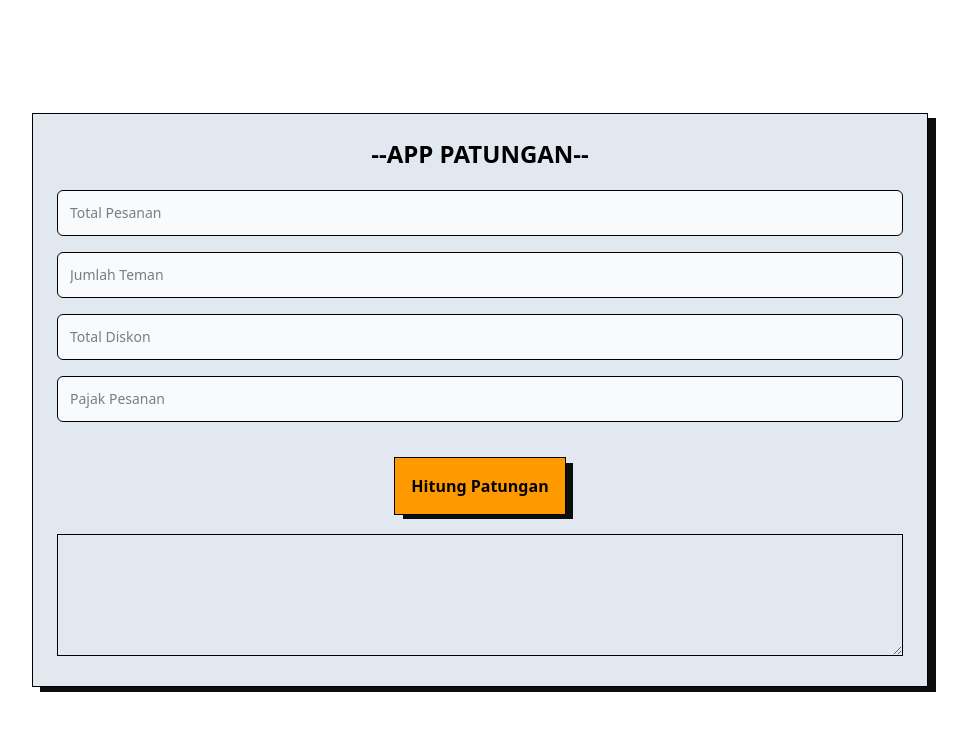
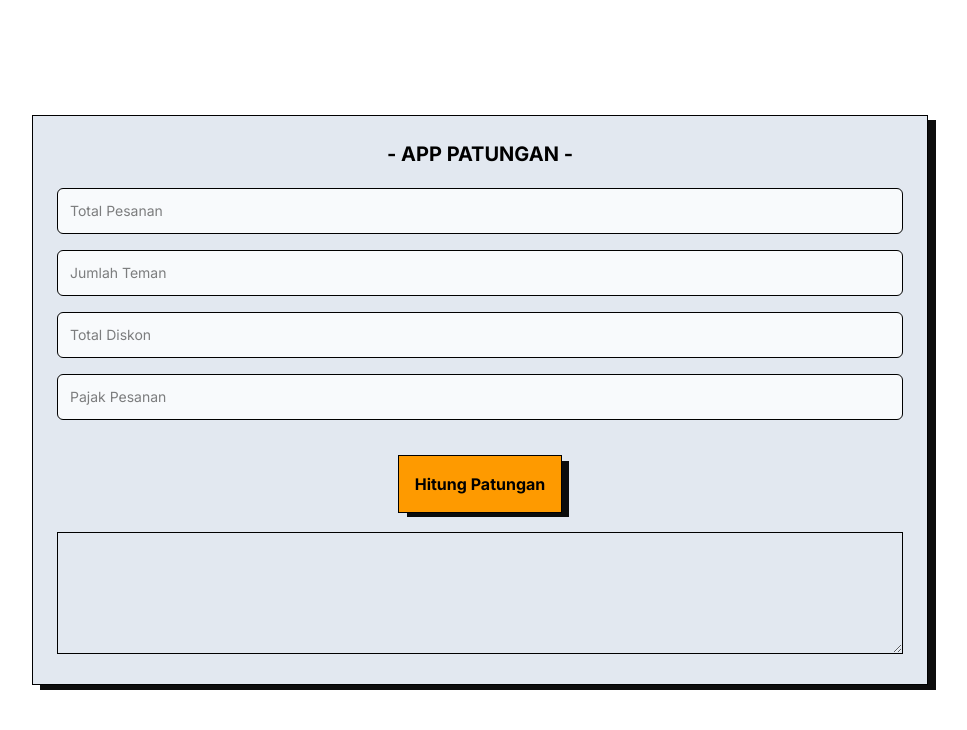
Before and after one commit to Igprad01/app-perhitungan, a Vue app: page / in a window 1280 px wide. Shown: the top 730 px of the page, without its empty margins (160-1127 px from the left). Built offline with nearby package versions, Linux system fonts and the light colour scheme.

Commit message:
fix font dan fix perhitungan yang udah fix

```diff
--- a/src/views/SplitBill.vue
+++ b/src/views/SplitBill.vue
@@ -11,7 +11,7 @@ const PPN = ref('')
 const Hasil = ref('')
 
 const ListInput = ref([
-  { Teks: 'Total Pesanan', hasil: TotalPesanan, tipe: 'number' },
+  { Teks: 'Total Pesanan', hasil: TotalPesanan },
   { Teks: 'Jumlah Teman', hasil: TotalTeman },
   { Teks: 'Total Diskon', hasil: Diskon },
   { Teks: 'Pajak Pesanan', hasil: PPN },
@@ -24,32 +24,29 @@ const HitungHasil = () => {
   let Ppn = parseFloat(PPN.value)
 
   // perhitungan
-  //  tinggal fix perhitungan
 
   let TotalSemuanya = Total - (Total * TotalDiskon) / 100
   let sesudahPPN = TotalSemuanya + (TotalSemuanya * Ppn) / 100
   let BiayaOrang = sesudahPPN / JumlahTeman
-  let totalPembayaran = BiayaOrang * JumlahTeman
 
-  Hasil.value = `Total Pesanan: ${Total}\n Total Teman:${JumlahTeman}\n total Diskon: ${TotalDiskon} \n Total PPN: ${Ppn}\n Total Semuanya: ${TotalSemuanya}\n Total Biaya Per Orang: ${BiayaOrang}\n Total Pembayaran: ${totalPembayaran}`
+  Hasil.value = `Total Pesanan: ${Total}\n Total Teman:${JumlahTeman}\n total Diskon: ${TotalDiskon} \n Total PPN: ${Ppn}\n Total Semuanya: ${TotalSemuanya}\n Total Biaya Per Orang: ${BiayaOrang}\n`
 }
-
-// tinggal fix font dan tinggal fix proses perhitungan
 </script>
 
 <template>
-  <div class="flex items-center justify-center min-h-screen font-Red-Mono">
+  <div class="flex items-center justify-center min-h-screen font-Inter">
     <div
       class="w-full border box-border max-w-7/10 bg-slate-200 p-6 shadow-[8px_5px_0px_0px_rgba(0,_0,_0,_0.95)]"
     >
-      <Heading text="--APP PATUNGAN--" level="3" Classname="font-bold uppercase text-center mb-5" />
+      <Heading text="- APP PATUNGAN -" level="4" Classname="font-bold uppercase text-center mb-5" />
       <InputField
         v-for="(item, index) in ListInput"
         :key="index"
         :teksInput="item.Teks"
         v-model="item.hasil"
+        type="item.type"
         classname="w-full mb-4 py-3 px-3 border rounded-md border-black text bg-slate-50 text-sm transition
-        duration-200 focus:shadow-lg focus:outline-none"
+        duration-200  focus:shadow-lg focus:outline-none"
       />
       <div class="flex items-center justify-center mt-5">
         <Button
```
